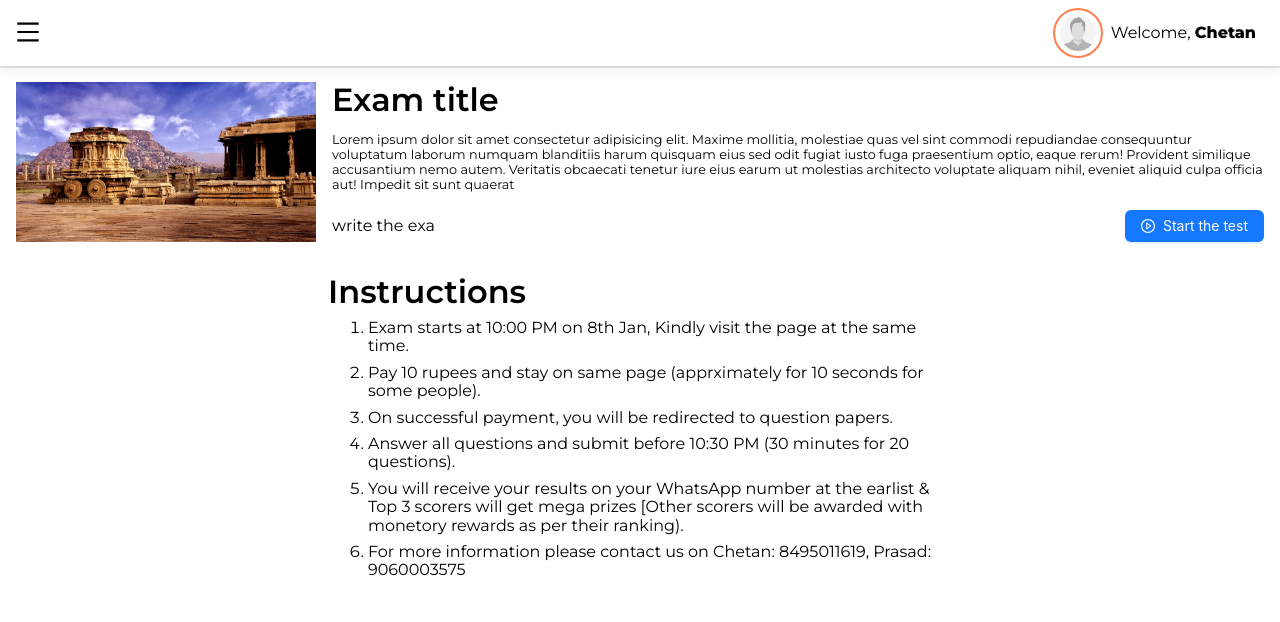
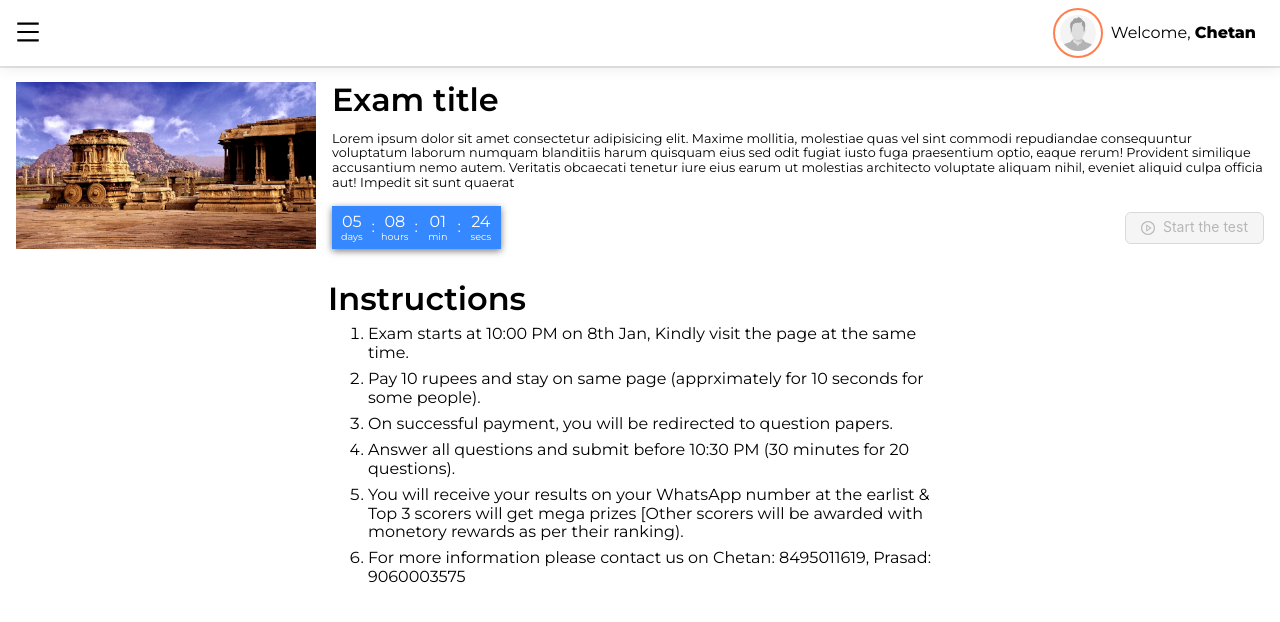
Before and after one commit to Chetan-Bashetti/scoremore, a React (Create React App) app: page /auth/exam/123asdhk132h123kh123 in a window 1280 px wide. Shown: the top 622 px of the page. Built offline with nearby package versions, Linux system fonts and the light colour scheme.

Commit message:
UPDATES: Added loader to exam preview component

```diff
--- a/src/pages/ExamPage/index.tsx
+++ b/src/pages/ExamPage/index.tsx
@@ -3,6 +3,7 @@ import { Button } from 'antd';
 // import { useParams } from 'react-router-dom';
 import '../../assets/css/ExamPage.css';
 import { PlayCircleOutlined } from '@ant-design/icons';
+import Loading from '../../components/Loading';
 
 const ExamPage = () => {
 	const [days, setDays] = React.useState<string>('');
@@ -10,10 +11,12 @@ const ExamPage = () => {
 	const [minutes, setMinutes] = React.useState<string>('');
 	const [seconds, setSeconds] = React.useState<string>('');
 	const [isTimer, setTimer] = React.useState<boolean>(false);
+	const [loader, setLoader] = React.useState(false);
 	// const { id } = useParams();
 
 	React.useEffect(() => {
-		var countDownDate = new Date('Feb 8, 2023 22:00:00').getTime();
+		setLoader(true);
+		var countDownDate = new Date('Feb 15, 2023 22:00:00').getTime();
 
 		// Update the count down every 1 second
 		var timer = setInterval(function () {
@@ -45,11 +48,13 @@ const ExamPage = () => {
 				setMinutes(checkIsSingleVal(totalMinutes));
 				setSeconds(checkIsSingleVal(totalSeconds));
 				setTimer(true);
+				setLoader(false);
 			}
 			// If the count down is over, write some text
 			if (distance < 0) {
 				clearInterval(timer);
 				setTimer(false);
+				setLoader(false);
 			}
 		}, 1000);
 		return () => {
@@ -64,7 +69,9 @@ const ExamPage = () => {
 			return val.toString();
 		}
 	};
-	return (
+	return loader ? (
+		<Loading />
+	) : (
 		<div className='exam-page-main'>
 			<div className='exam-details-wrapper'>
 				<div className='exam'>
@@ -115,7 +122,7 @@ const ExamPage = () => {
 											</div>
 										</div>
 									) : (
-										<div>write the exa</div>
+										<div></div>
 									)}
 								</div>
 								<div>
```
